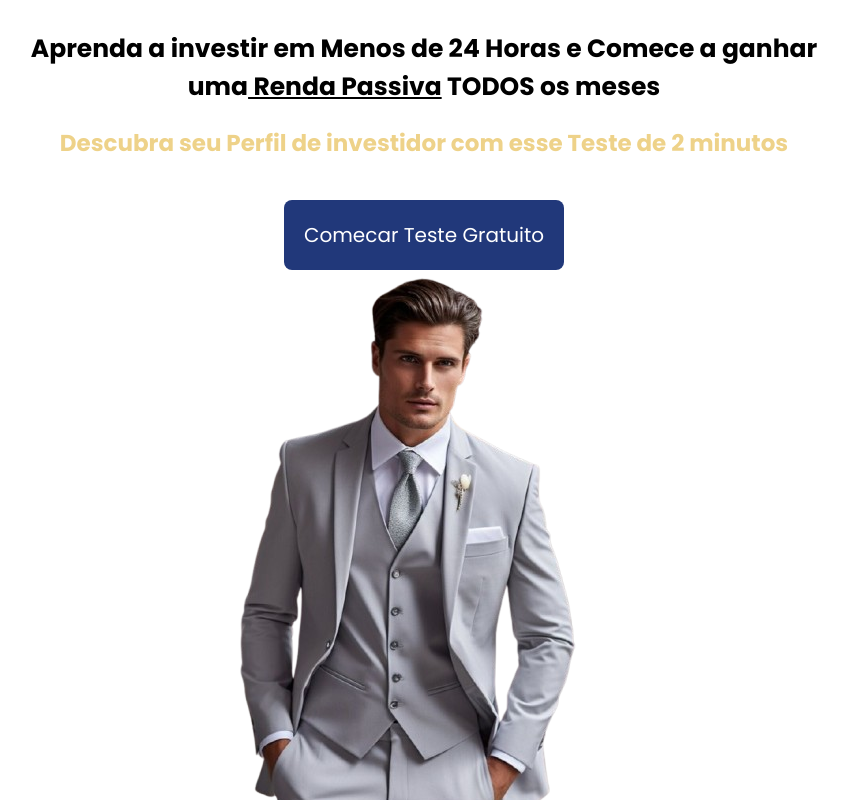
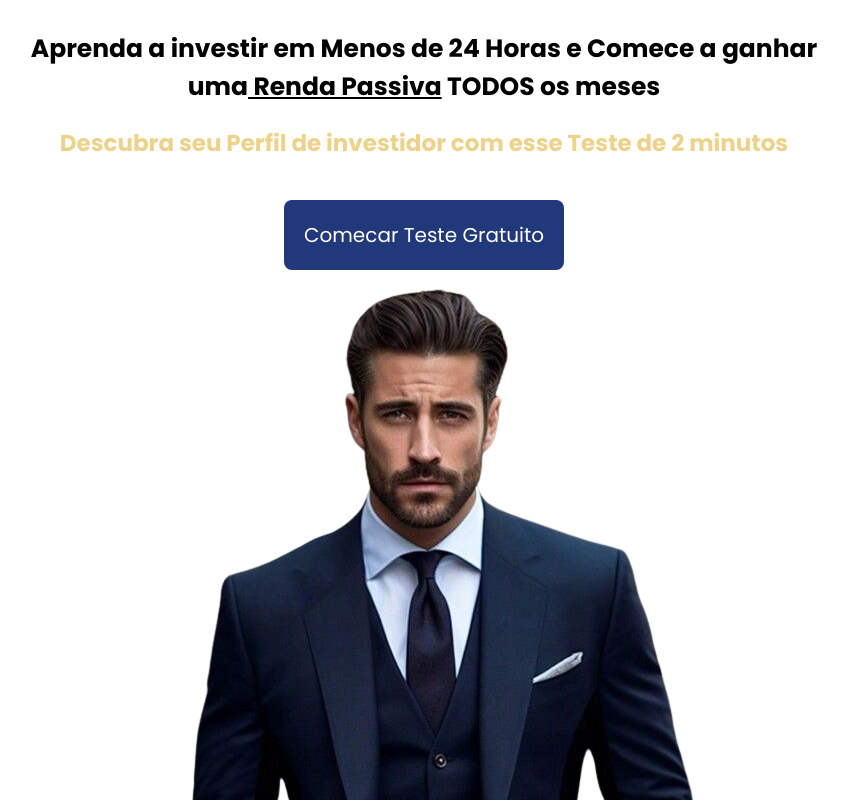
Before and after one commit to lucasrq/Quiz, a React (Vite) app: page / in a window 1280 px wide. Shown: the top 800 px of the page, without its empty margins (216-1064 px from the left). Built offline with nearby package versions, Linux system fonts and the light colour scheme.

Commit message:
quiz init

```diff
--- a/src/Containers/PaginaInit/style.ts
+++ b/src/Containers/PaginaInit/style.ts
@@ -45,5 +45,10 @@ export const Container = styled.div`
   .SuitManDiv{
     margin:0 auto;
     display:flex;
+    margin-top:9px;
+    img{
+        width:100%;
+
+    }
   }
   `
```
Also changed, not shown: public/Suit.png.
